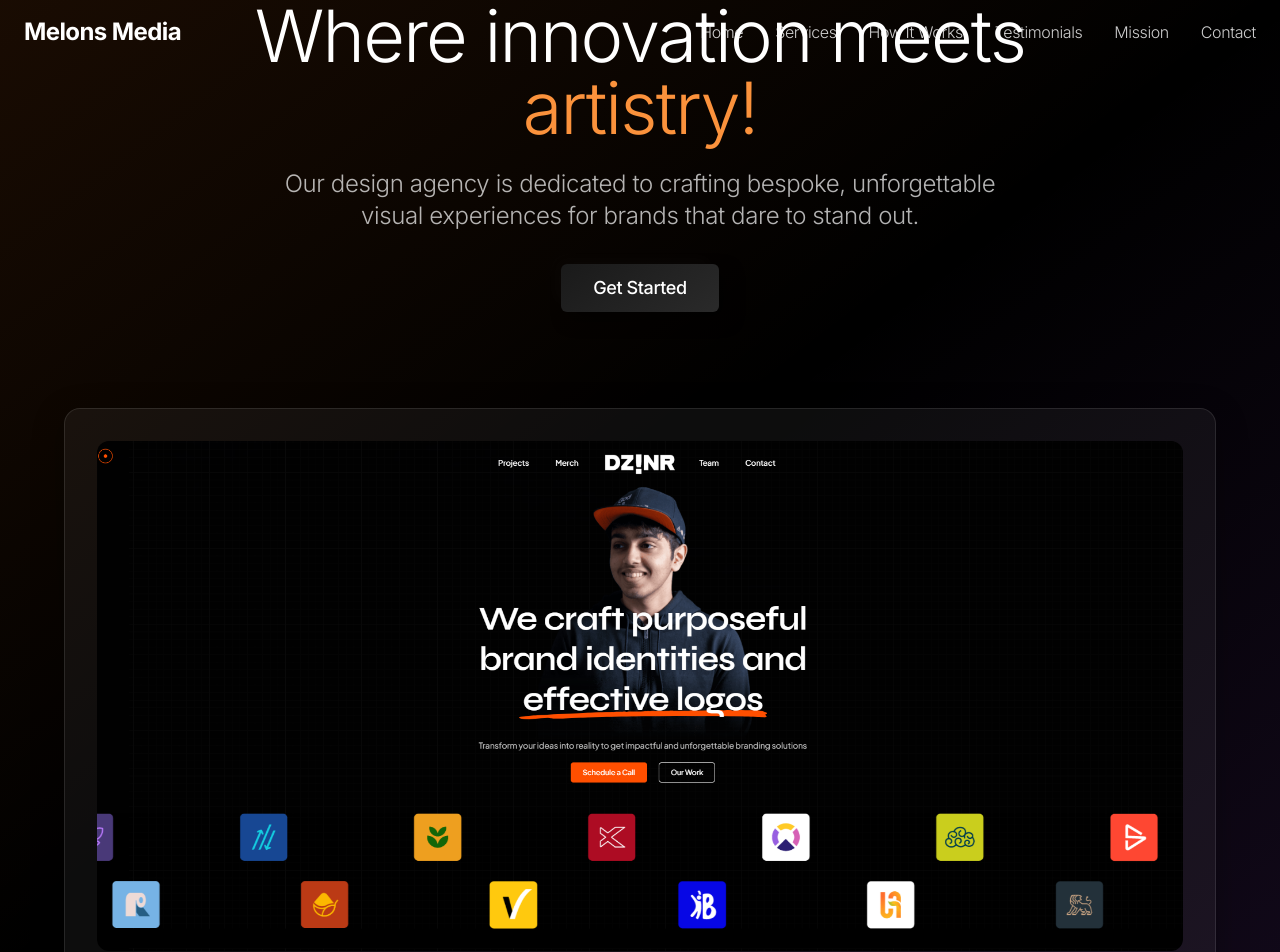
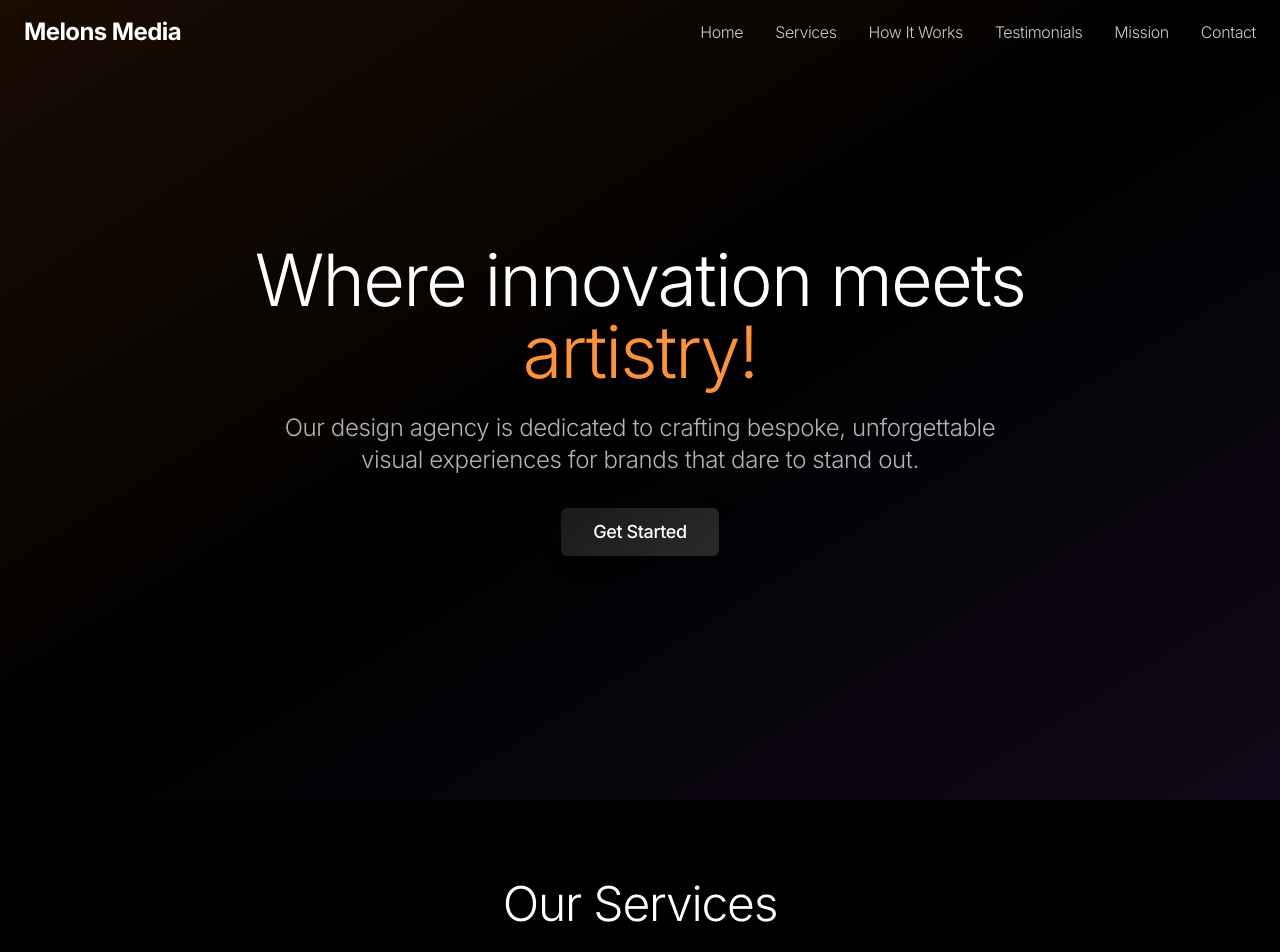
Before and after one commit to AashrayS/melons-media, a React (Vite) app: page / in a window 1280 px wide. Shown: the top 952 px of the page. Built offline with nearby package versions, Linux system fonts and the light colour scheme.

Commit message:
Remove design reference image
Remove the image used for design reference from the HeroSection component.

```diff
--- a/src/components/HeroSection.tsx
+++ b/src/components/HeroSection.tsx
@@ -17,19 +17,9 @@ const HeroSection = () => {
           Our design agency is dedicated to crafting bespoke, unforgettable visual experiences for brands that dare to stand out.
         </p>
 
-        <Button className="neumorphic-button text-lg px-8 py-6 mb-16">
+        <Button className="neumorphic-button text-lg px-8 py-6">
           Get Started
         </Button>
-      </div>
-
-      <div className="w-full max-w-6xl mx-auto mt-8 animate-fade-in-delayed">
-        <div className="glassmorphic-card p-8 rounded-2xl">
-          <img
-            src="/lovable-uploads/59154fc4-d846-48b3-bb14-fb63b523d6f1.png"
-            alt="Product UI Mockup"
-            className="w-full h-auto rounded-xl"
-          />
-        </div>
       </div>
     </section>
   );
```
